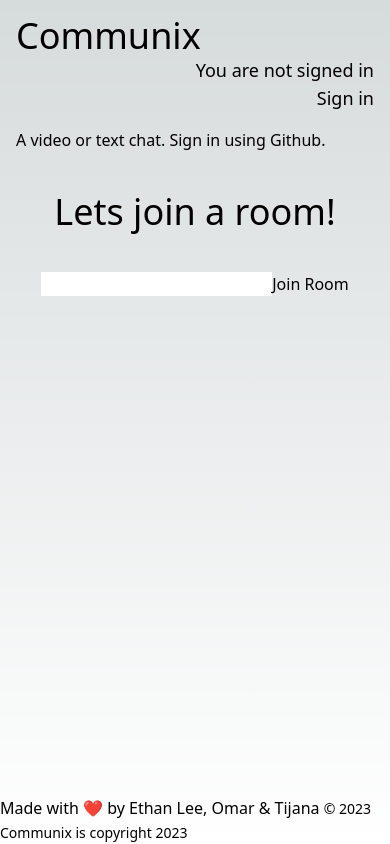
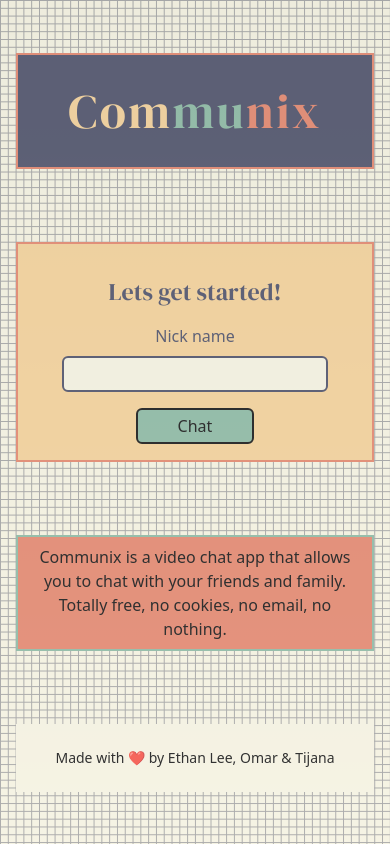
Before and after one commit to omonteon/v43-tier3-team-43, a Next.js app in the folder circle-meets/: page / in a window 390 px wide. Built offline with nearby package versions, Linux system fonts and the light colour scheme; no server answers.

Commit message:
frontpage styled, including mobile

```diff
--- a/circle-meets/pages/components/login-btn.jsx
+++ b/circle-meets/pages/components/login-btn.jsx
@@ -1,8 +1,30 @@
 import { useSession, signIn, signOut } from "next-auth/react";
-import React from "react";
+import React, {useEffect, useState} from "react";
+import { redirect } from 'next/navigation';
 
 export default function Login() {
   const { data: session } = useSession();
+  const [registered, setRegistered] = useState(false)
+
+  useEffect(() => {
+    if (!registered) {
+      if (session && session.user && session.user.email) {
+        createUser(session.user.name, session.user.email)
+        setRegistered(true)
+        //
+        //redirect('/')
+      }
+    }
+  }, [session])
+
+
+  function handleLogin() {
+    signIn()
+    if (session && session.user && session.user.email) {
+      console.log("user exists already")
+    }
+  }
+
   if (session) {
     return (
       <>
@@ -14,7 +36,24 @@ export default function Login() {
   return (
     <>
       You are not signed in <br />
-      <button onClick={() => signIn()}>Sign in</button>
+      <button onClick={() => handleLogin()}>Sign in</button>
     </>
   );
+
 }
+
+async function createUser(name, email) {
+  const myName = await fetch(
+    '/api/register',
+    {
+      method: 'POST',
+      body: JSON.stringify({ email, displayName: name }),
+      headers: {
+        //'Content-Type': 'application/json',
+        Accept: 'application/json'
+      }
+
+    })
+    .then((res) => res.json())
+    .then(res => console.log("user exists already"))
+}
--- a/circle-meets/pages/index.js
+++ b/circle-meets/pages/index.js
@@ -1,67 +1,73 @@
 import Head from "next/head";
 import { useRouter } from "next/router";
-import { useState } from "react";
+import { useEffect, useState } from "react";
 import Login from "./components/login-btn";
 
 export default function Home() {
   const [parent, setParent] = useState(null);
-  const [roomName, setRoomName] = useState("");
+  const [nickName, setName] = useState("");
+  const [showError, setShowError] = useState(false);
 
   const router = useRouter();
 
+  useEffect(() => {
+    localStorage.setItem("nickname", nickName);
+  }, [nickName]);
   const joinRoom = () => {
-    router.push(`/room/${roomName || Math.random().toString(36).slice(2)}`);
+    router.push(`/room/${nickName || Math.random().toString(36).slice(2)}`);
   };
 
-  const draggable = <Login id="draggable" />;
+  function errorMessage() {
+    setShowError(true);
+    setTimeout(() => {
+      setShowError(false);
+    }, 3000);
+
+  }
 
   return (
-    <div className="flex flex-col min-h-screen ">
+    <div className="flex flex-col min-h-screen white-grid">
       <Head>
         <title>Communix</title>
         <meta name="description" content="Video chatting for nerds" />
         <link rel="icon" href="/favicon.ico" />
       </Head>
 
-      <main className="bg-purple text-center flex-auto">
-        <header>
-          <h1
-            className="text-4xl text-left m-4
-        "
-          >
-            <span className="text-yellow">Com</span>
-            <span className="text-cyan">mu</span>
-            <span className="text-red">nix</span>
-            <p className="text-right text-lg">
-              <Login />
+      <main className="flex flex-col p-4 justify-around text-center md:p-0 md:grid md:grid-rows-12 md:grid-cols-8 h-screen">
+        <header className="bg-communixPurple padding-8 col-start-2 row-start-1 col-span-3 row-span-2 py-8 border-2 border-communixRed flex flex-col justify-center items-center">
+          <h1 className="font-dm text-5xl tracking-wider ">
+            <span className="text-communixYellow">Com</span>
+            <span className="text-communixGreen">mu</span>
+            <span className="text-communixRed">nix</span>
+          </h1>
+        </header>
+        <div className={showError ? "bg-communixRed col-start-6 row-start-3 col-span-2 row-span-4 flex flex-col items-center border-2 border-communixPurple" : "bg-communixYellow col-start-6 row-start-3 col-span-2 row-span-4 flex flex-col items-center border-2 border-communixRed"}>
+          <h1 className="font-dm text-2xl text-communixPurple mb-4 mt-8">Lets get started!</h1>
+          <label htmlFor="username" className="text-communixPurple text-left mb-2">Nick name</label>
+          <input
+            onChange={(e) => setName(e.target.value)}
+            className="bg-communixWhite border-2 rounded-md border-communixPurple p-2 py-1 outline-none w-3/4"
+          />
+          <p className="text-communixPurple bg-communixWhite mb-4">{showError && "longer!"}</p>
+          <button type="button" onClick={() => nickName.length > 2 ? joinRoom() : errorMessage()} className="bg-communixGreen border-2 rounded-md px-4 py-1 w-1/3 mb-4 boxShadow">
+            Chat
+          </button>
+        </div>
+        <div className="col-start-2 row-start-5 col-span-2 p-2 bg-communixRed flex flex-col justify-center border-2 border-communixGreen">
+          <p>
+          Communix is a video chat app that allows you to chat with your friends and family. Totally free, no cookies, no email, no nothing.
+          </p>
+        </div>
+
+        <footer className="bg-communixWhite col-start-1 col-span-11 row-start-7 flex flex-row justify-evenly items-center py-6">
+            <p className="text-opacity-25 sm:text-center text-sm text-gray-500">
+              Made with ❤️ by Ethan Lee, Omar & Tijana</p>
+            <p className="hidden md:text-communixPurple">
+              © 2023 Communix is copyright 2023
             </p>
-          </h1>
+        </footer>
+      </main>
 
-          <p className="text-left m-4 text-yellow">
-            {" "}
-            A video or text chat. Sign in using Github.
-          </p>
-        </header>
-        <h1 className="text-cyan text-4xl m-10">Lets join a room!</h1>
-        <input onChange={(e) => setRoomName(e.target.value)} />
-        <button type="button" onClick={joinRoom}>
-          Join Room
-        </button>
-      </main>
-      <footer className=" mt-auto bg-lightpurple">
-        <div className="w-full mx-auto container md:p-6 p-4 md:flex md:items-center md:justify-between">
-          <span
-            className="text-opacity-25 sm:text-cen
-          "
-          >
-            {" "}
-            Made with ❤️ by Ethan Lee, Omar & Tijana{" "}
-          </span>
-          <span className="text-sm text-gray-500 sm:text-center">
-            © 2023 Communix is copyright 2023
-          </span>
-        </div>
-      </footer>
     </div>
   );
 
--- a/circle-meets/tailwind.config.js
+++ b/circle-meets/tailwind.config.js
@@ -16,15 +16,6 @@ module.exports = {
       boxShadow: {
         'button': '2px 2px 0 0 #000'
       },
-      padding: {
-        '1': '.5vw',
-        '2': '1vw',
-        '3': '2vw',
-        '4': 'vw',
-        '5': '5vw',
-        '6': '6vw',
-        '7': '7vw',
-      }
     },
     colors: {
       communixGreen: '#81B29A',
```
